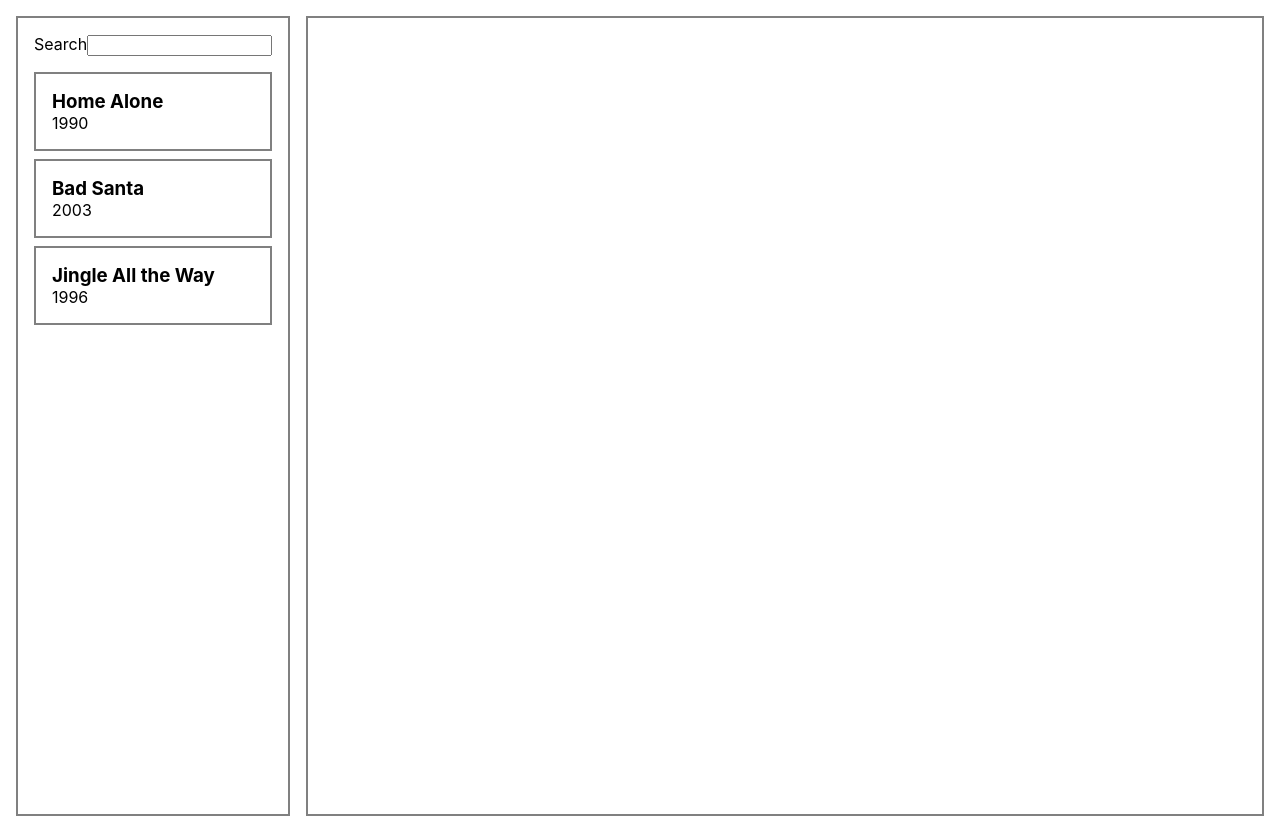
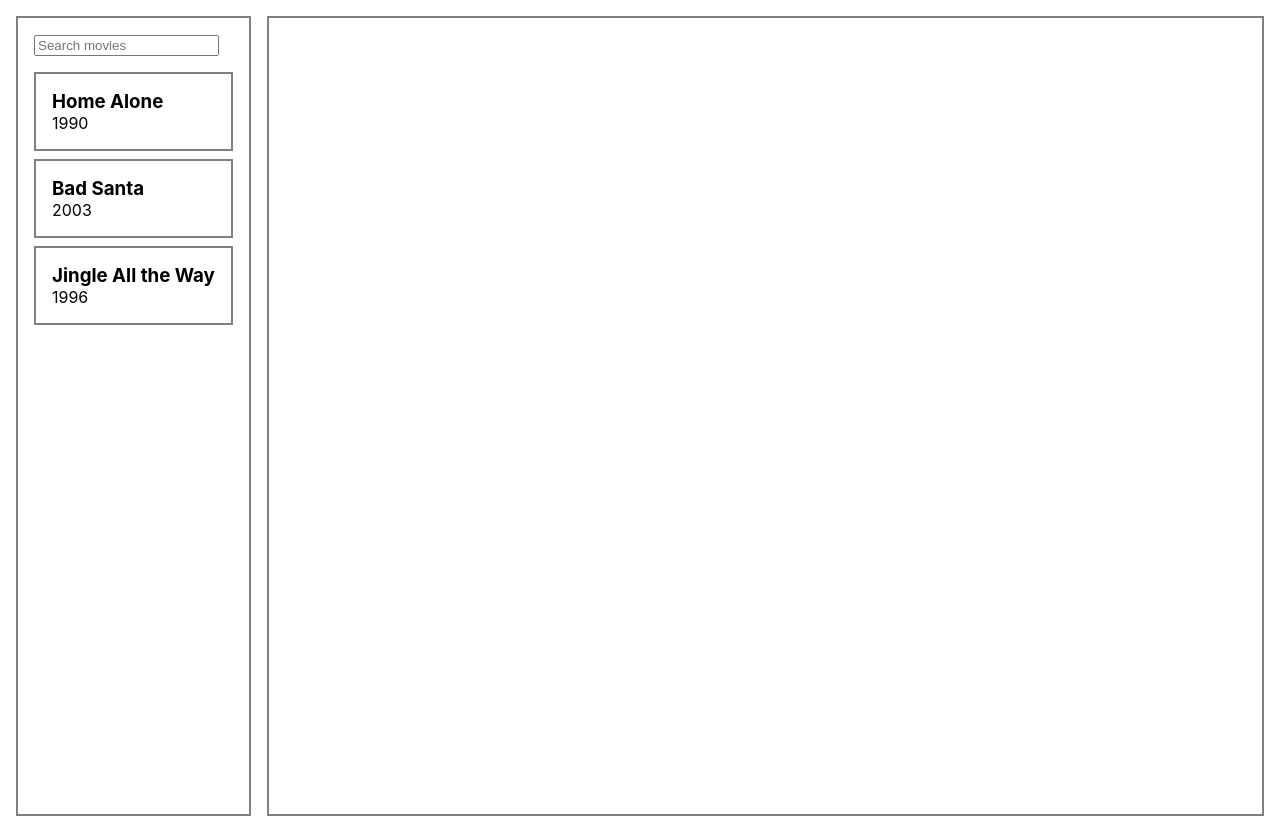
Before and after one commit to asholiver/movie-test, a React (Create React App) app: page / in a window 1280 px wide. Built offline with nearby package versions, Linux system fonts and the light colour scheme.

Commit message:
abstract css into separate files

```diff
--- a/src/App.css
+++ b/src/App.css
@@ -1,6 +1,3 @@
-.l-container {
-    padding: 1rem;
-}
 
 .l-layout,
 .c-movie-container {
@@ -46,42 +43,3 @@
     top: 0;
     width: 100%;
 }
-
-ul {
-    list-style: none;
-    margin: 0;
-    padding: 0;
-}
-
-h3 {
-    margin: 0;
-    padding: 0;
-}
-
-fieldset {
-    margin: 0;
-    padding: 0;
-    border: 0;
-}
-
-
-/*
- * Hide only visually, but have it available for screen readers.
- *
- * 1. For long content, line feeds are not interpreted as spaces and small width
- *    causes content to wrap 1 word per line, see:
- *    https://medium.com/@jessebeach/beware-smushed-off-screen-accessible-text-5952a4c2cbfe
- */
-
-.h-hide-visually {
-    border: 0;
-    clip: rect(0 0 0 0);
-    clip-path: inset(50%);
-    height: 1px;
-    margin: -1px;
-    overflow: hidden;
-    padding: 0;
-    position: absolute;
-    width: 1px;
-    white-space: nowrap; /* 1 */
-}
--- a/src/App.js
+++ b/src/App.js
@@ -1,5 +1,6 @@
 import React, { Component } from "react";
 import "./App.css";
+import { Container } from "./Components";
 
 class App extends Component {
   movies = [
@@ -92,20 +93,21 @@
     const { activeMovie, isActive, movieList, isLoading } = this.state;
 
     return (
-      <div className="l-container">
+      <Container>
         <div className="l-layout">
           <div className="l-layout--left">
             <form onSubmit={this.search}>
               <fieldset>
                 <legend className="h-hide-visually">Search movies</legend>
                 <div className="c-input-container">
-                  <label htmlFor="id_search_bar" className="c-input-label">
-                    Search
+                  <label htmlFor="id_search_bar" className="h-hide-visually">
+                    Search Movies
                   </label>
                   <input
                     type="search"
                     id="id_search_bar"
                     name="newSearch"
+                    placeholder="Search movies"
                     onChange={this.handleChange}
                   />
                 </div>
@@ -165,7 +167,7 @@
             ) : null}
           </div>
         </div>
-      </div>
+      </Container>
     );
   }
 }
--- /dev/null
+++ b/src/Css/Helpers.css
@@ -0,0 +1,20 @@
+/*
+ * Hide only visually, but have it available for screen readers.
+ *
+ * 1. For long content, line feeds are not interpreted as spaces and small width
+ *    causes content to wrap 1 word per line, see:
+ *    https://medium.com/@jessebeach/beware-smushed-off-screen-accessible-text-5952a4c2cbfe
+ */
+
+.h-hide-visually {
+    border: 0;
+    clip: rect(0 0 0 0);
+    clip-path: inset(50%);
+    height: 1px;
+    margin: -1px;
+    overflow: hidden;
+    padding: 0;
+    position: absolute;
+    width: 1px;
+    white-space: nowrap; /* 1 */
+}
--- /dev/null
+++ b/src/Css/Resets.css
@@ -0,0 +1,16 @@
+ul {
+    list-style: none;
+    margin: 0;
+    padding: 0;
+}
+
+h3 {
+    margin: 0;
+    padding: 0;
+}
+
+fieldset {
+    margin: 0;
+    padding: 0;
+    border: 0;
+}
```
Also changed, not shown: src/index.js (+8 -6 lines).
